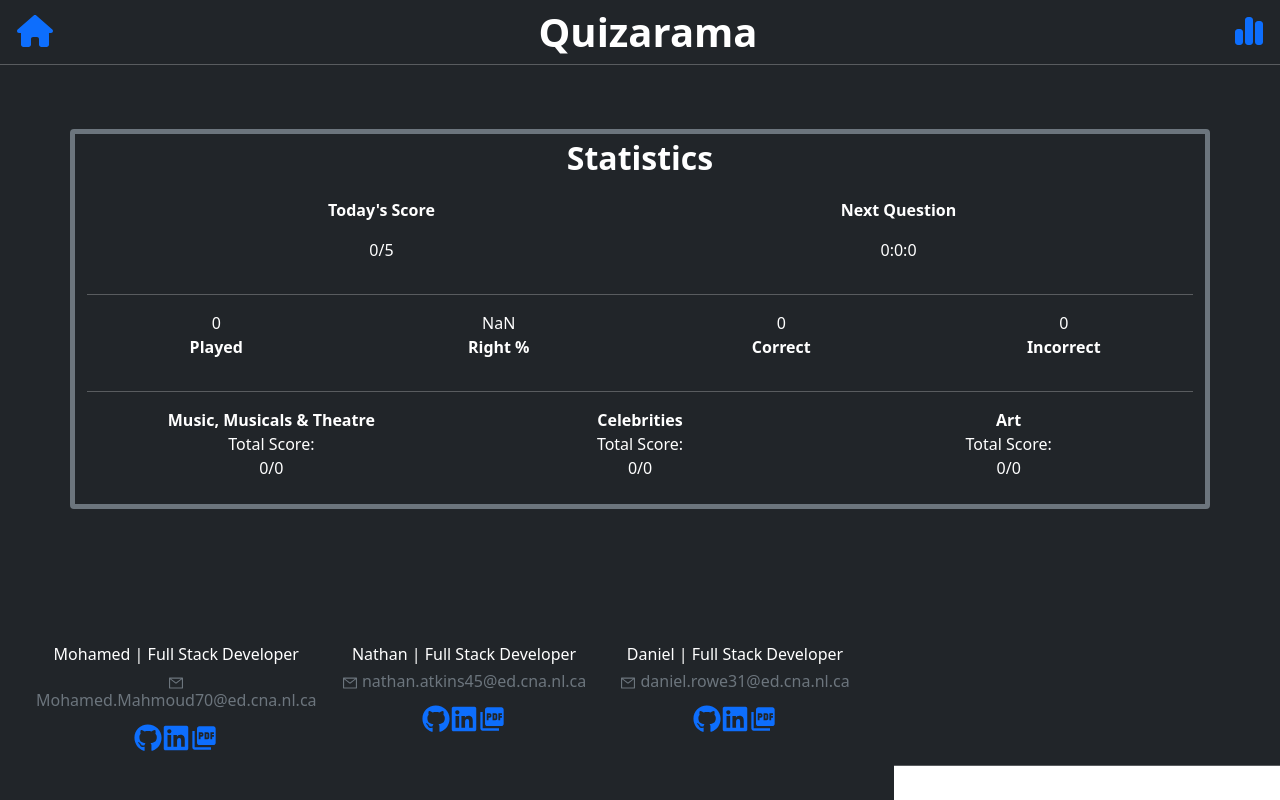
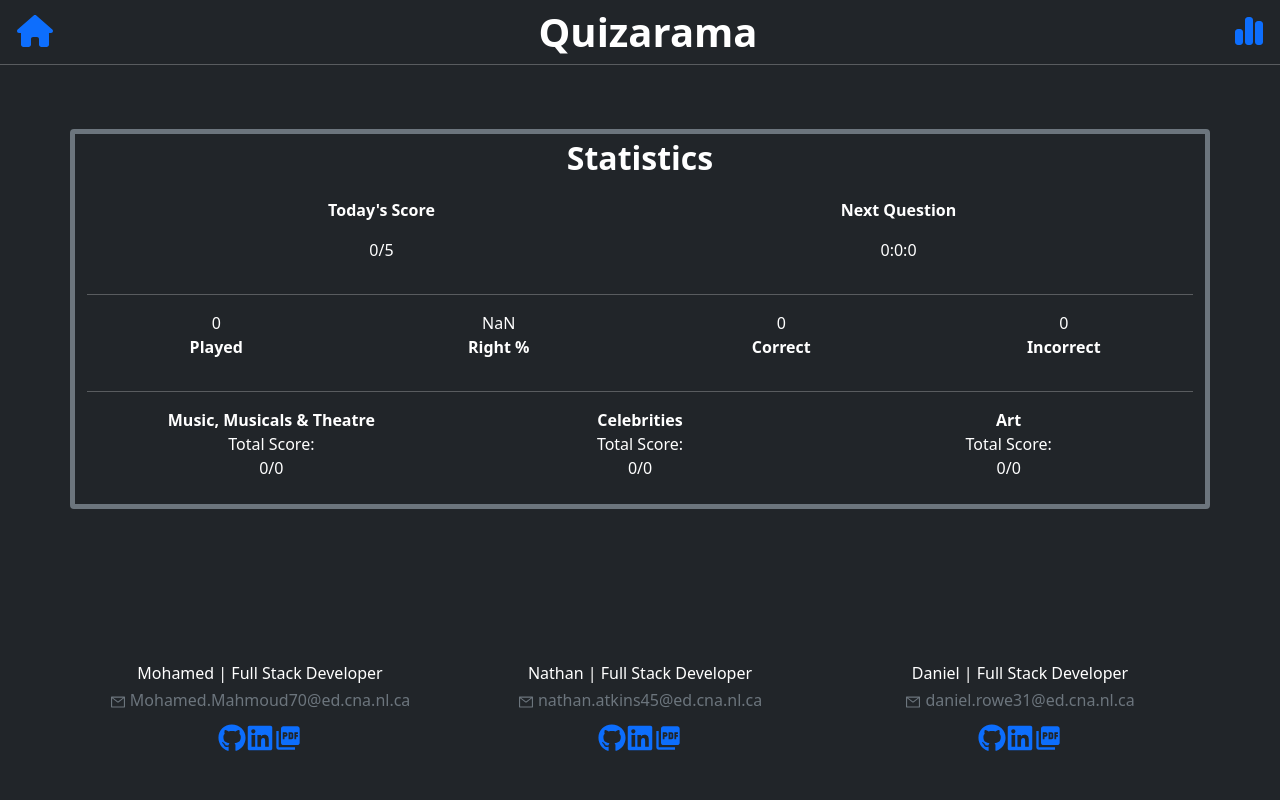
Before and after one commit to dcr041/CP3540-Project, a React (Create React App) app in the folder front-end/: page /Statistics in a window 1280 px wide. Built offline with nearby package versions, Linux system fonts and the light colour scheme.

Commit message:
commit on 'Work-in-Progress-Daniel'

```diff
--- a/front-end/src/index.css
+++ b/front-end/src/index.css
@@ -5,6 +5,7 @@ html  {
   margin: 0px;
   padding: 0px;
   overflow-x: hidden;
+  background-color: rgb(33,37,41,255);
 
 }
 
@@ -73,4 +74,5 @@ h1 {
 
 #footer {
   position: fixed;
+  width: 100%;
 }
```
